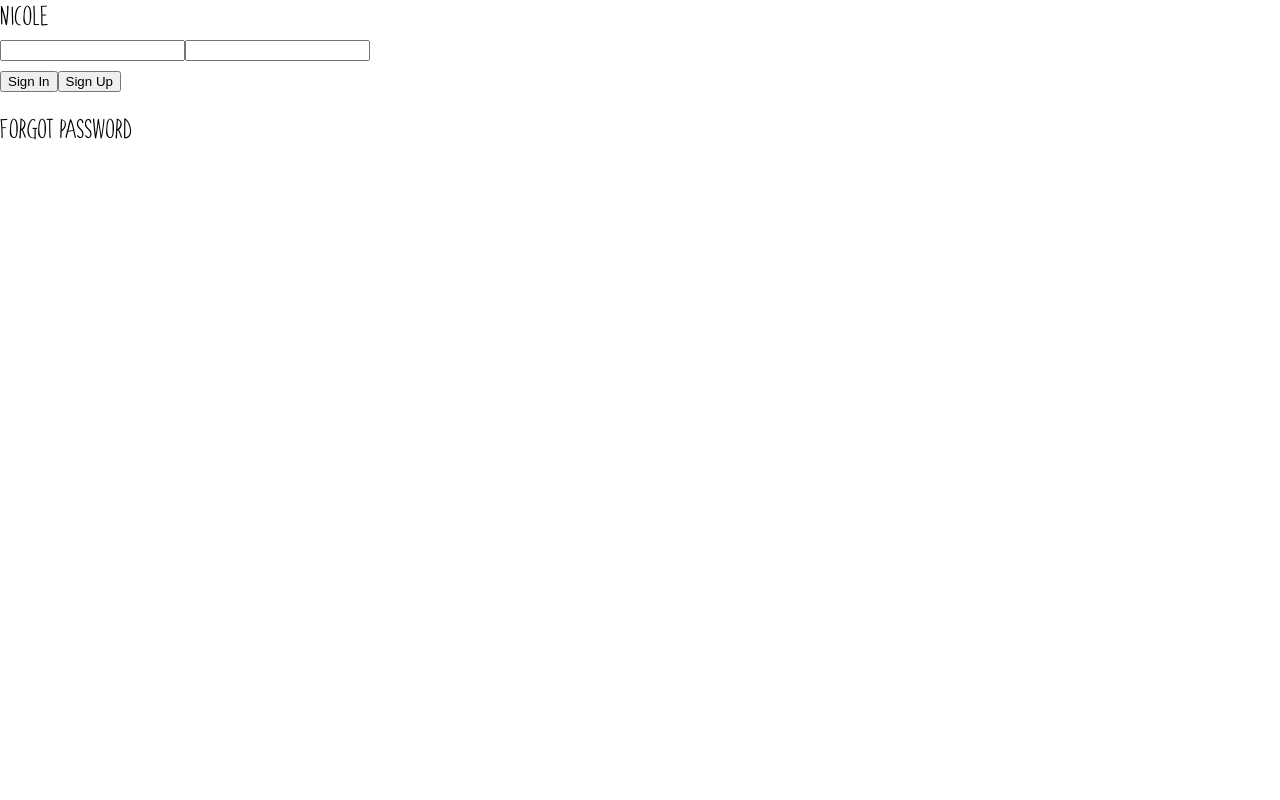
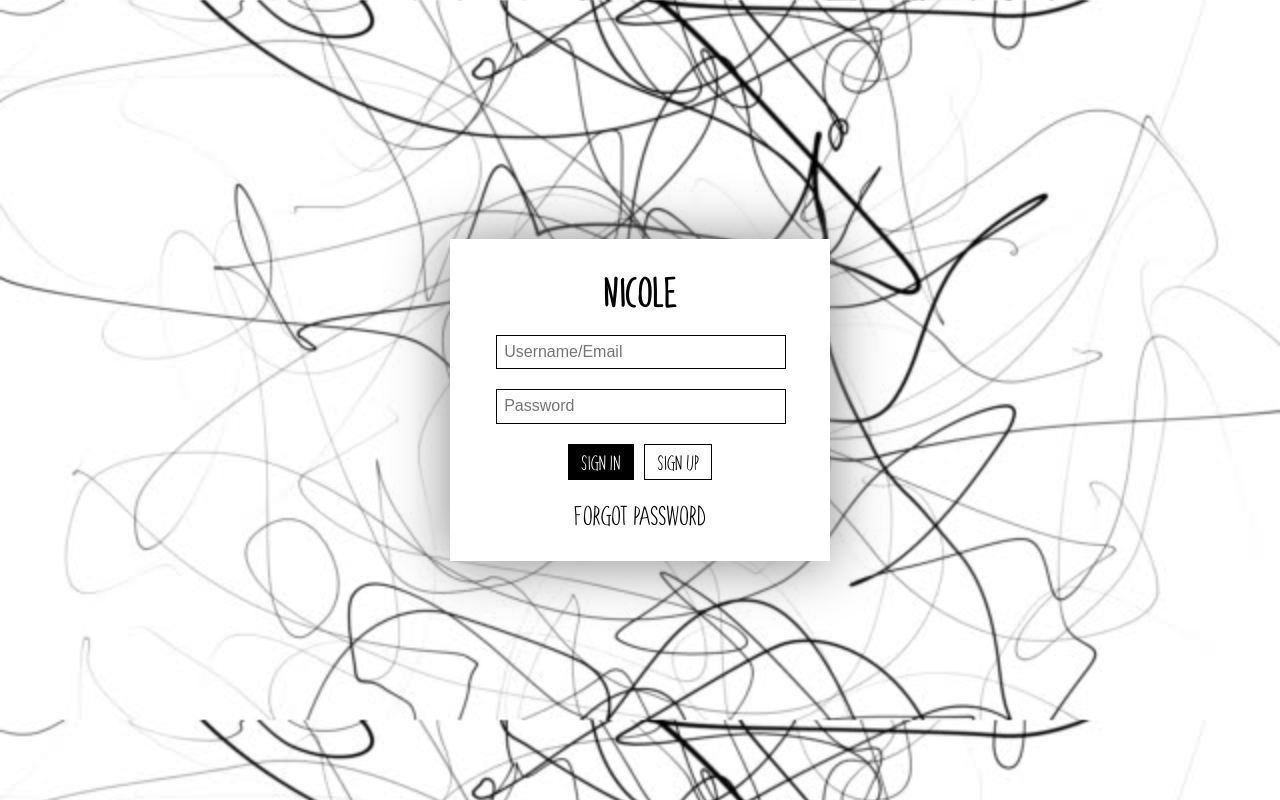
Before and after one commit to tejazz/nicole-client, a React (Create React App) app: page /auth in a window 1280 px wide. Built offline with nearby package versions, Linux system fonts and the light colour scheme.

Commit message:
sign in layout

```diff
--- a/src/app/pages/AuthPage/AuthPage.scss
+++ b/src/app/pages/AuthPage/AuthPage.scss
@@ -0,0 +1,69 @@
+.AuthPage {
+    min-height: 100vh;
+    display: flex;
+    align-items: center;
+    justify-content: center;
+
+    background-image: url('../../../assets/images/main-background.jpg');
+    background-size: contain;
+}
+
+.Login {
+}
+
+.AuthContainer {
+    background-color: #ffffff;
+    min-width: 360px;
+    padding: 10px;
+    box-shadow: -1px 2px 55px #888888;
+
+    &_Logo {
+        text-align: center;
+        width: 100%;
+        padding: 20px 0;
+    }
+
+    &_Input {
+        width: 80%;
+        margin: 0 auto;
+    }
+
+    &_Button {
+        width: fit-content;
+        margin: 0 auto;
+    }
+}
+
+.Input {
+    width: 95%;
+    display: block;
+    margin: 0 auto;
+    margin-bottom: 20px;
+    padding: 2.5%;
+    border: 1px solid black;
+    font-size: 1rem;
+}
+
+.Logo {
+    margin: 0;
+}
+
+.Link {
+    text-align: center;
+}
+
+.Button {
+    font-family: Lemonade;
+    padding: 6px 12px;
+    background: black;
+    color: white;
+    font-size: 1rem;
+    border: none;
+    margin: 0 5px;
+    border: 1px solid black;
+
+    &--Inactive {
+        color: black;
+        background: white;
+    }
+}
--- a/src/app/pages/AuthPage/AuthPage.tsx
+++ b/src/app/pages/AuthPage/AuthPage.tsx
@@ -23,18 +23,18 @@ class AuthPage extends PureComponent<AuthProps, AuthState> {
             <div className="AuthPage">
                 <div className="Login">
                     <div className="AuthContainer">
-                        <div className="Logo">
-                            Nicole
+                        <div className="AuthContainer_Logo">
+                            <h2 className="Logo">Nicole</h2>
                         </div>
 
                         <div className="AuthContainer_Input">
-                            <input className="Input" type="text" onBlur={() => { }} />
-                            <input className="Input" type="password" onBlur={() => { }} />
+                            <input className="Input" type="text" onBlur={() => { }} placeholder="Username/Email" />
+                            <input className="Input" type="password" onBlur={() => { }} placeholder="Password" />
                         </div>
 
                         <div className="AuthContainer_Button">
                             <button className="Button">Sign In</button>
-                            <button className="Button">Sign Up</button>
+                            <button className="Button Button--Inactive">Sign Up</button>
                         </div>
 
                         <div className="AuthContainer_Forgot">
```
Also changed, not shown: src/assets/images/main-background.jpg, src/styles/abstracts.scss (added).
